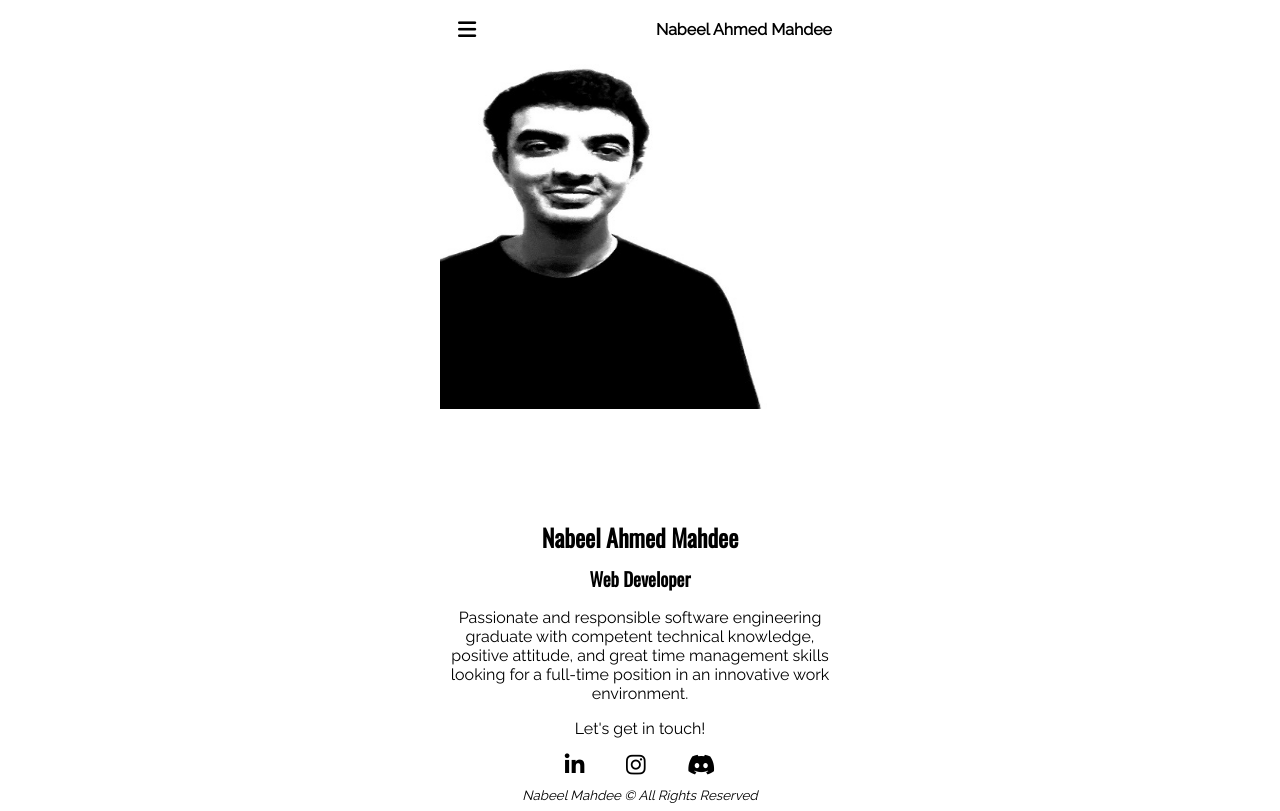
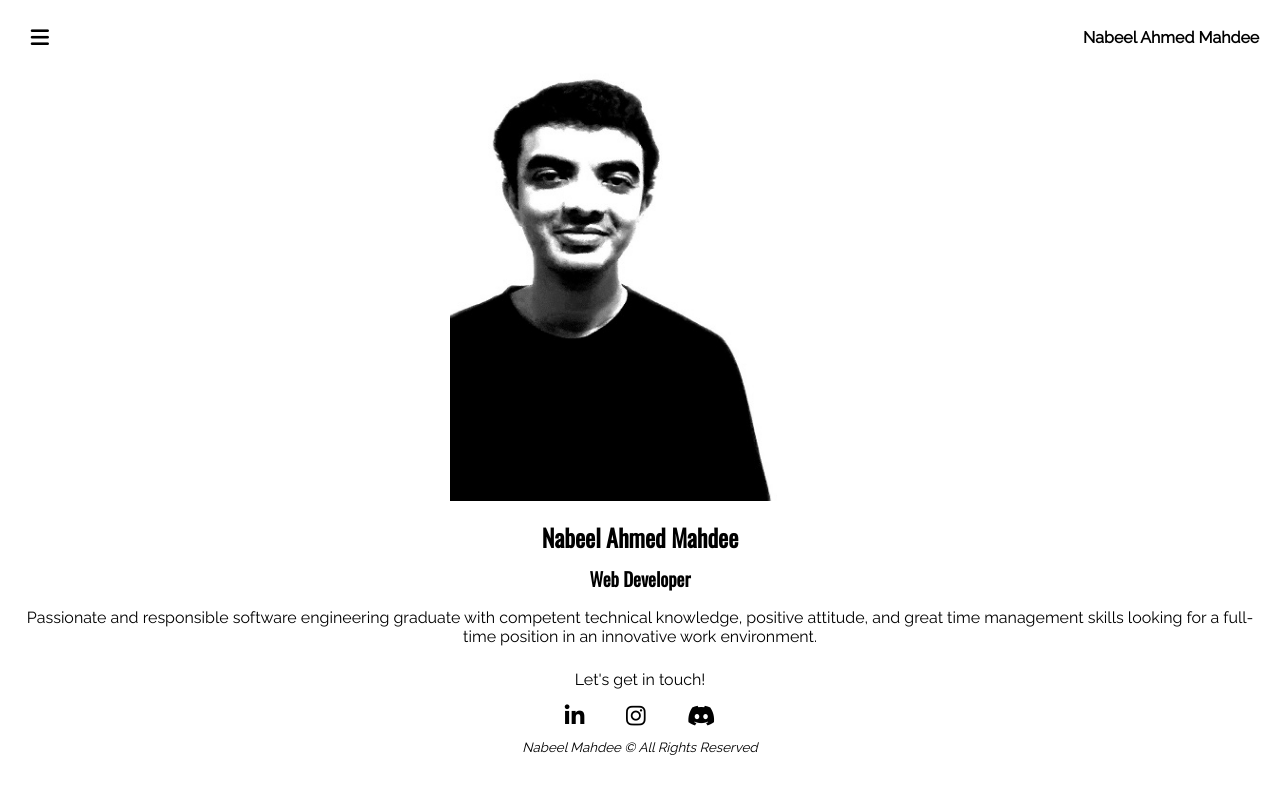
Before and after one commit to nabeelmahdee/nabeelmahdee.github.io, a plain HTML site: page index.html in a window 1280 px wide. Drawn offline with nearby package versions, Linux system fonts and the light colour scheme.

Commit message:
fixed the horizontal scroll

```diff
--- a/css/styles.css
+++ b/css/home.css
@@ -1,12 +1,17 @@
-
 img {
     width: 380px;
     height: 80%;
     margin: 0;
 }
+
+.image {
+    display: flex;
+    justify-content: center;
+}
+
 .aboutme {
  /* background-color: brown; */
- padding-top: .8em;
+ padding: 0.55em .8em;
  text-align: center;
  margin: 0;
 }
--- a/css/main.css
+++ b/css/main.css
@@ -7,11 +7,12 @@ html {
   }
 
 body {
-    margin: 0;
     display: flex;
     justify-content: space-around;
     font-family: 'Raleway', sans-serif;
 }
+
+.dropdown { padding-left: 0.8em; padding-right: 0.8em; }
 
 .topbar {
     display: flex;
@@ -24,11 +25,11 @@ body {
     color: black;
 }
 
-.app {
+/* .app {
     width: 400px;
     display: flex;
     flex-direction: column;
-}
+} */
 
 h1, h3 {
     font-family: 'Oswald', sans-serif;
--- a/index.html
+++ b/index.html
@@ -5,13 +5,13 @@
     <meta name="viewport" content="width=device-width, initial-scale=1.0">
     <title>Nabeel Ahmed Mahdee</title>
     <link rel="stylesheet" href="/css/main.css">
-    <link rel="stylesheet" href="/css/styles.css">
+    <link rel="stylesheet" href="/css/home.css">
     <link href="https://fonts.googleapis.com/css2?family=Oswald&family=Raleway&display=swap" rel="stylesheet">
     <script src="https://kit.fontawesome.com/7eb70c3aa6.js" crossorigin="anonymous" SameSite=None></script>
     <script src="js/jquery.js"></script>
 </head>
 <body>
-    <div class="app"> <!-- TODO: Need to add media query for landscape and pc mode and remove this div -->
+    <div class="app"> <!--TODO: Need to add media query for landscape and pc mode and remove this div -->
     <nav class="dropdown">
         <div class="topbar">
             <i class="fa fa-bars bars" id="bars"></i>
```
Also changed, not shown: pages/qualifications.html (+2 -2 lines).
